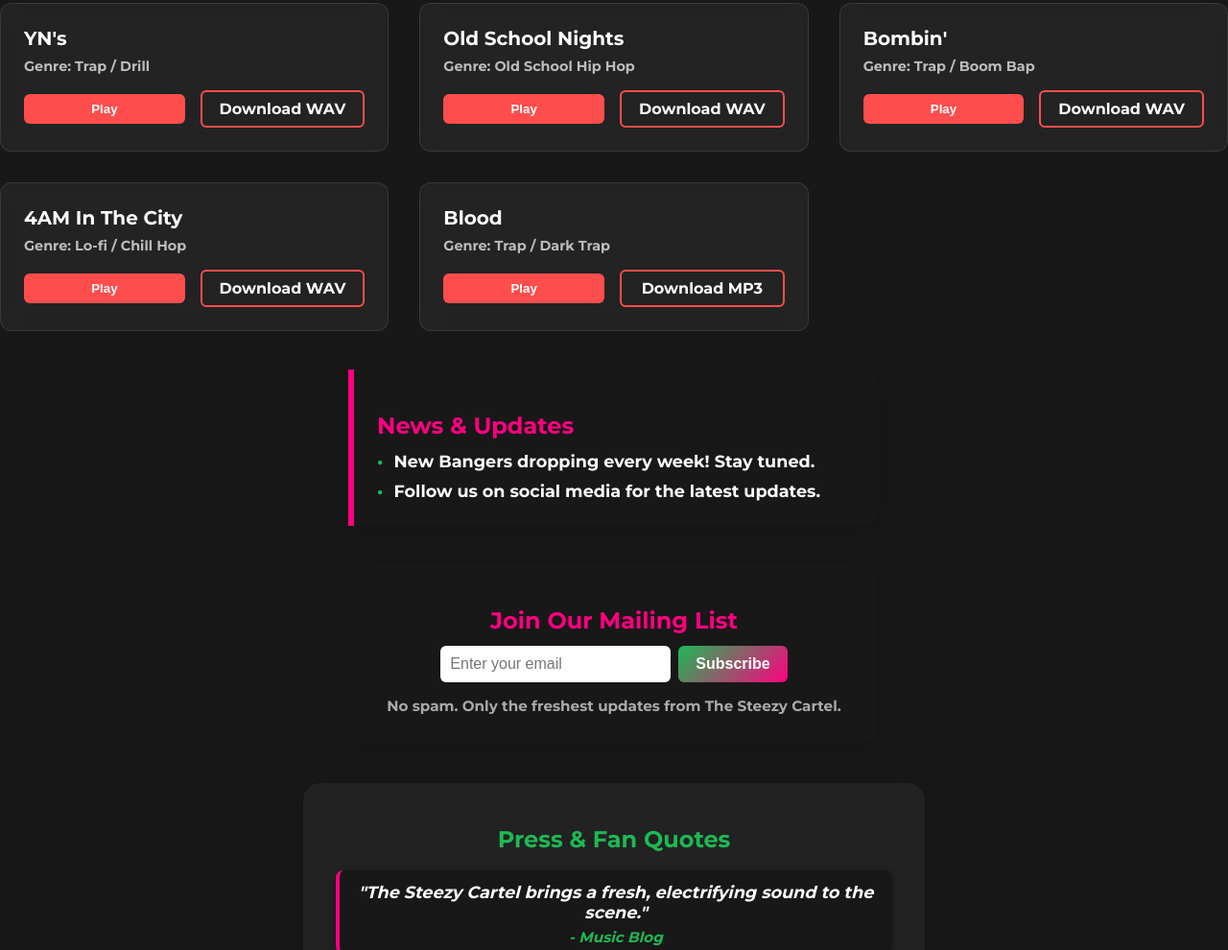
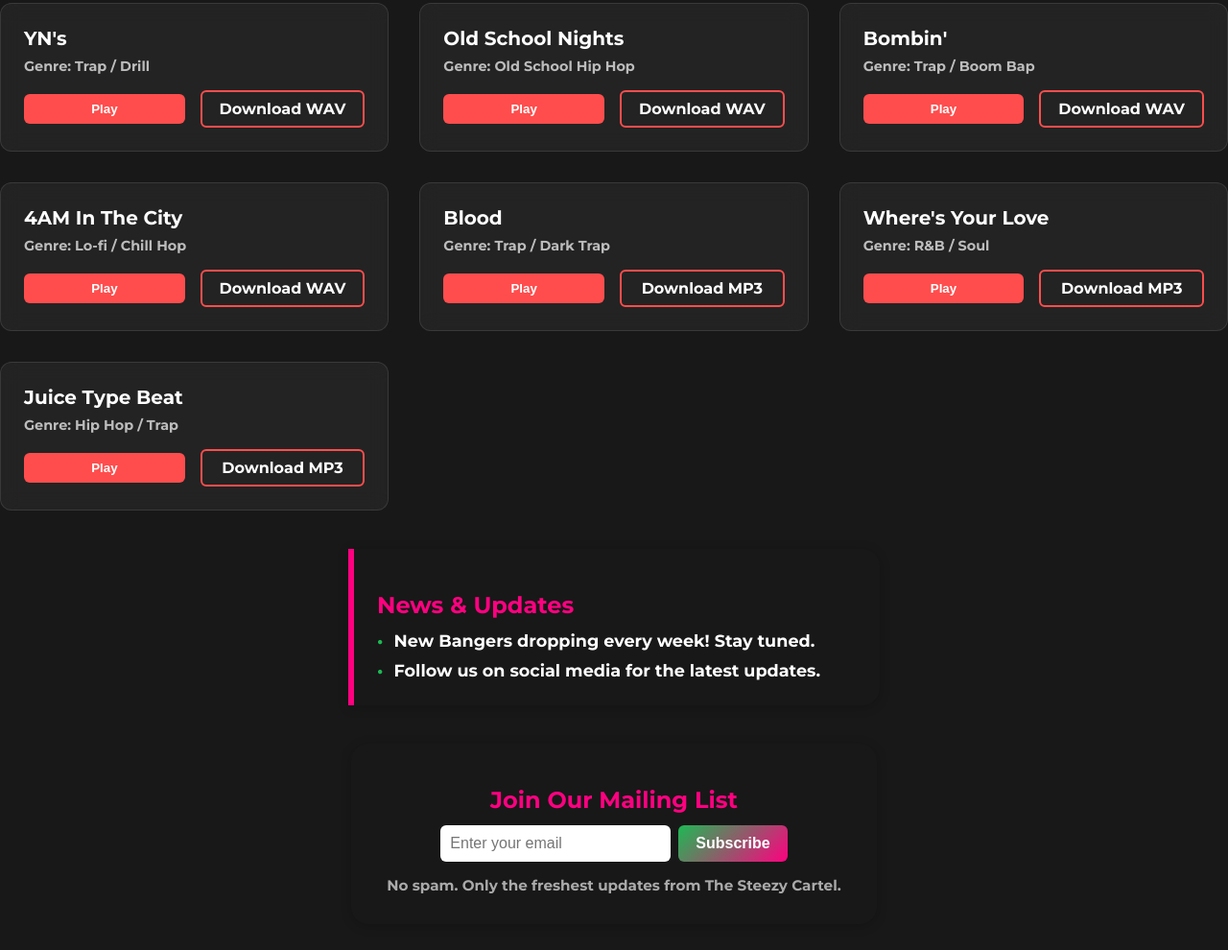
Before and after one commit to DeepthinkAIapp/steezycartel, a plain HTML site: page public/index.html in a window 1280 px wide. Shown: the part 5069-6059 px from the top of the page at 96% size. Drawn offline with Linux system fonts and the light colour scheme.

Commit message:
Add two new beats to free beats section

```diff
--- a/public/index.html
+++ b/public/index.html
@@ -788,6 +788,30 @@
             <a href="/music/beatsindex/Blood.mp3" download class="download-btn">Download MP3</a>
           </div>
         </div>
+
+        <div class="beat-card">
+          <div class="beat-info">
+            <h3>Where's Your Love</h3>
+            <p class="beat-description">Genre: R&B / Soul</p>
+          </div>
+          <div class="beat-controls">
+            <audio id="beat10" src="/music/beatsindex/Where's Your Love.mp3" type="audio/mpeg" preload="none"></audio>
+            <button class="play-btn" onclick="togglePlay('beat10', this)">Play</button>
+            <a href="/music/beatsindex/Where's Your Love.mp3" download class="download-btn">Download MP3</a>
+          </div>
+        </div>
+
+        <div class="beat-card">
+          <div class="beat-info">
+            <h3>Juice Type Beat</h3>
+            <p class="beat-description">Genre: Hip Hop / Trap</p>
+          </div>
+          <div class="beat-controls">
+            <audio id="beat11" src="/music/beatsindex/Juicetypebeat.mp3" type="audio/mpeg" preload="none"></audio>
+            <button class="play-btn" onclick="togglePlay('beat11', this)">Play</button>
+            <a href="/music/beatsindex/Juicetypebeat.mp3" download class="download-btn">Download MP3</a>
+          </div>
+        </div>
       </div>
     </div>
   </section>
```
